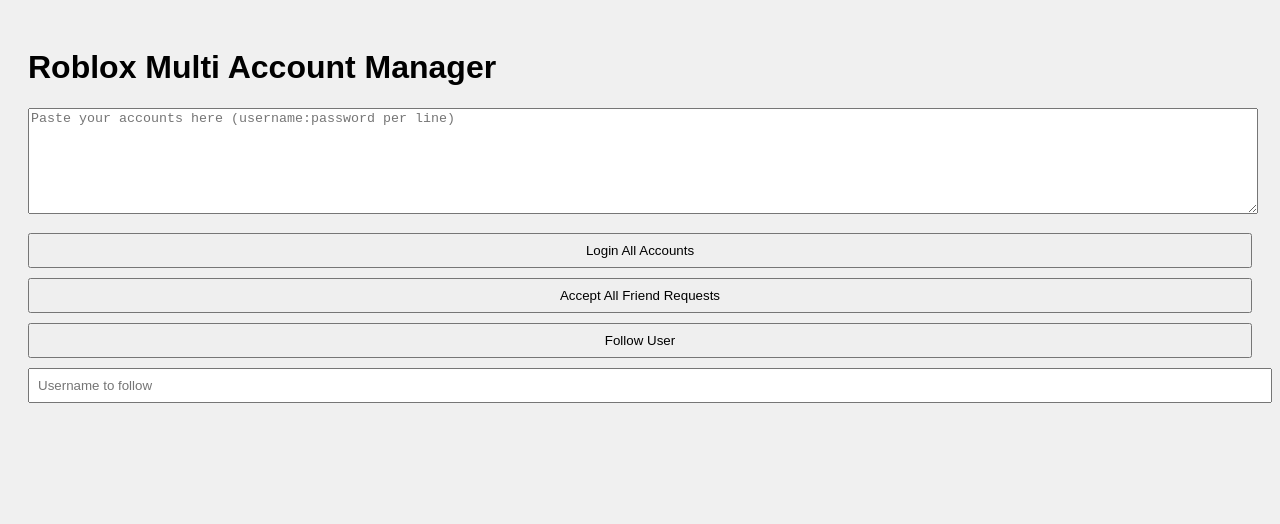
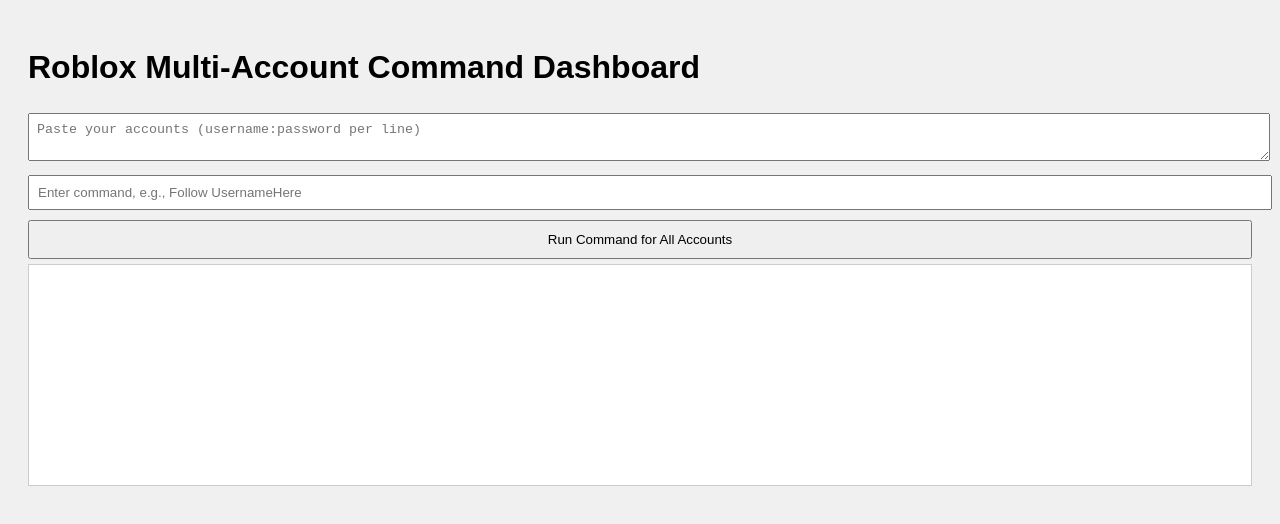
Before and after one commit to StrangeGamerMan/Manage-All-roblox-accounts-at-once, a plain HTML site: page index.html in a window 1280 px wide. Drawn offline with Linux system fonts and the light colour scheme.

Commit message:
Update index.html

```diff
--- a/index.html
+++ b/index.html
@@ -1,27 +1,24 @@
 <!DOCTYPE html>
 <html lang="en">
 <head>
-  <meta charset="UTF-8">
-  <meta name="viewport" content="width=device-width, initial-scale=1.0">
-  <title>Roblox Multi Account Manager</title>
-  <style>
-    body { font-family: Arial; padding: 20px; background: #f0f0f0; }
-    input, button { margin: 5px 0; padding: 8px; width: 100%; }
-    textarea { width: 100%; height: 100px; margin-bottom: 10px; }
-  </style>
+<meta charset="UTF-8">
+<title>Roblox Multi-Account Command Dashboard</title>
+<style>
+body { font-family: Arial; padding: 20px; background: #f0f0f0; }
+textarea, input { width: 100%; margin: 5px 0; padding: 8px; }
+button { padding: 10px; margin: 5px 0; width: 100%; }
+#output { white-space: pre-line; background: #fff; padding: 10px; border: 1px solid #ccc; height: 200px; overflow-y: scroll;}
+</style>
 </head>
 <body>
-  <h1>Roblox Multi Account Manager</h1>
+<h1>Roblox Multi-Account Command Dashboard</h1>
 
-  <textarea id="accounts" placeholder="Paste your accounts here (username:password per line)"></textarea>
+<textarea id="accounts" placeholder="Paste your accounts (username:password per line)"></textarea>
+<input id="commandInput" placeholder="Enter command, e.g., Follow UsernameHere" />
+<button id="runCommand">Run Command for All Accounts</button>
 
-  <button id="loginAll">Login All Accounts</button>
-  <button id="acceptAllFriends">Accept All Friend Requests</button>
-  <button id="followUser">Follow User</button>
-  <input id="followUsername" placeholder="Username to follow" />
+<div id="output"></div>
 
-  <pre id="output"></pre>
-
-  <script src="app.js"></script>
+<script src="app.js"></script>
 </body>
 </html>
```
